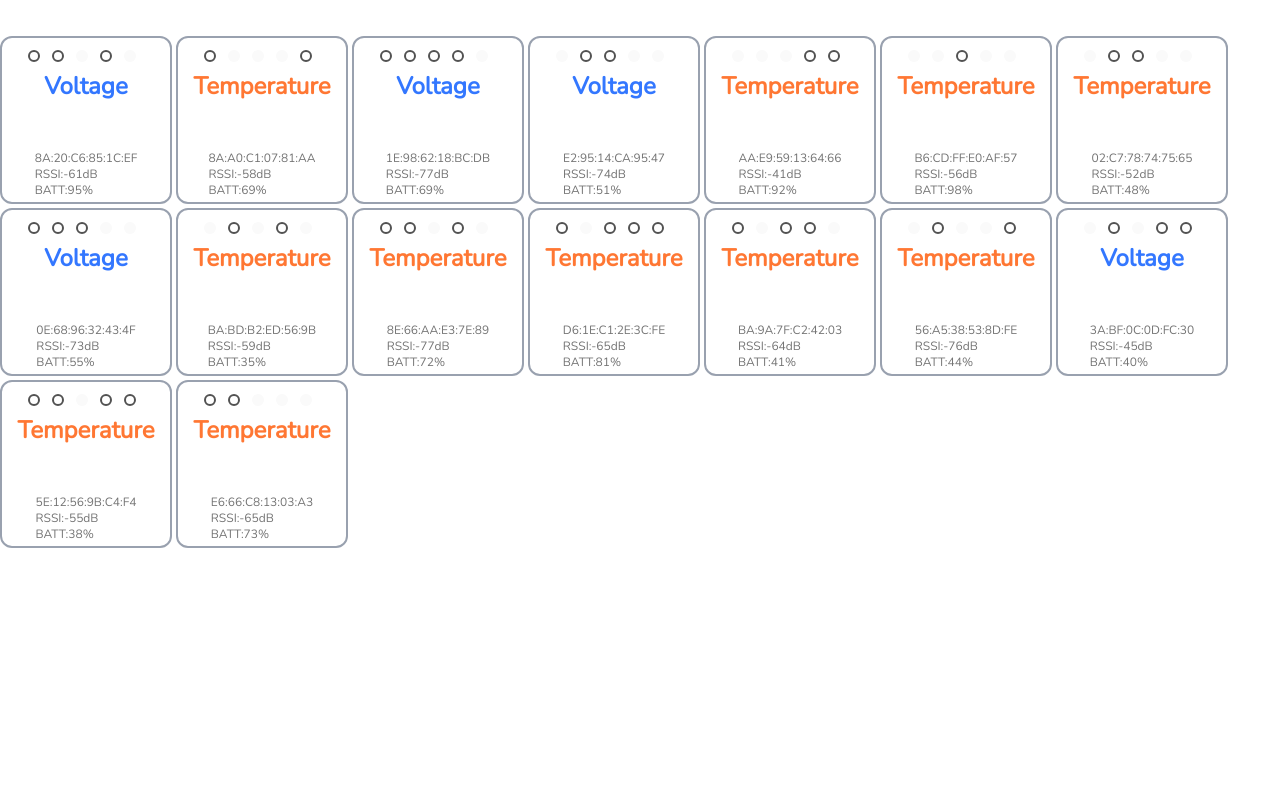
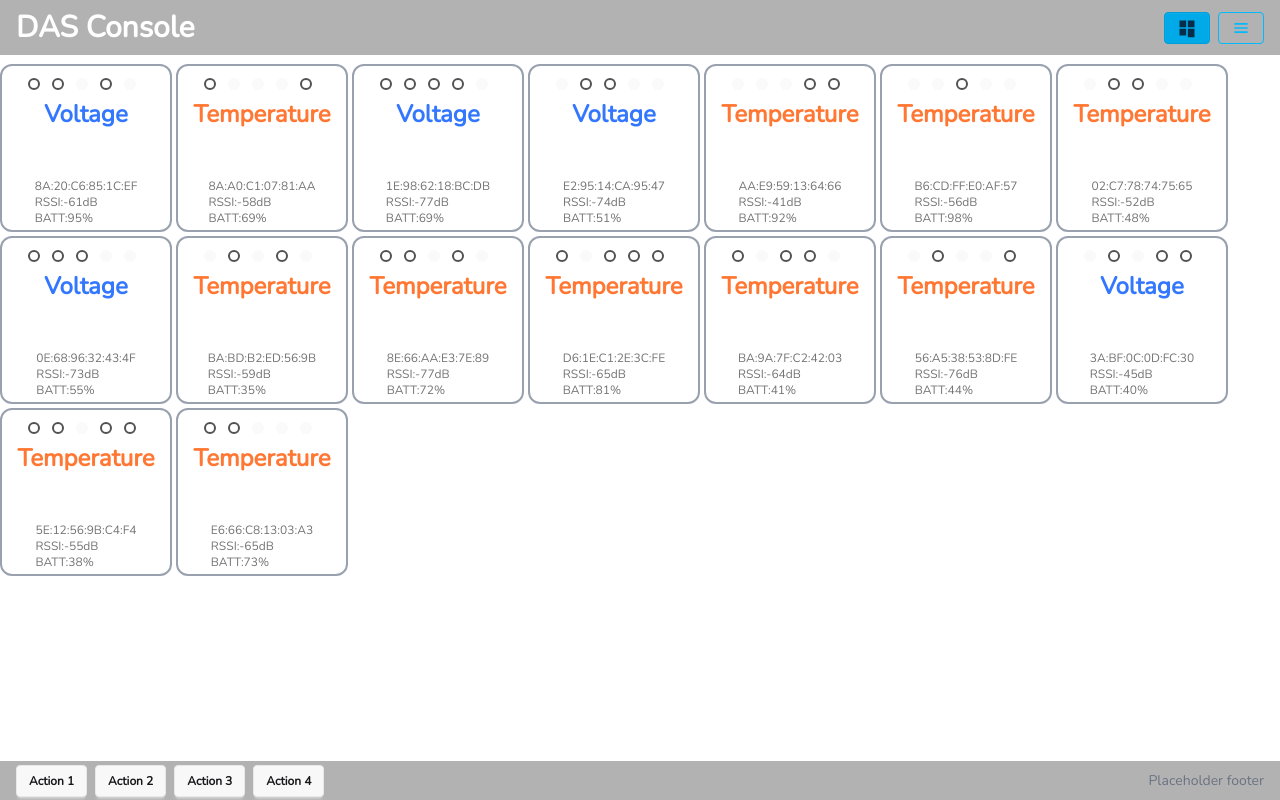
Before and after one commit to NicheHardware/DAS-app, a Svelte app in the folder frontend/: page / in a window 1280 px wide. Built offline with nearby package versions, Linux system fonts and the light colour scheme.

Commit message:
add grid view and more

```diff
--- a/frontend/src/App.svelte
+++ b/frontend/src/App.svelte
@@ -7,6 +7,8 @@
 	let showChart = false
 	const debugDataCount = 200
 	const debugNodeCount = 16
+	const headerStyle = "top-0 left-0 right-0 h-14"
+	const footerStyle = "bottom-0 left-0 right-0 h-10"
 
 	let nodes: TypeNode[] = Array.from({ length: debugNodeCount }, () =>
 		randomNode()
@@ -16,11 +18,83 @@
 	})
 </script>
 
-<main>
-	<h1 class="text-3xl font-bold">DAS Console</h1>
-	<div class="flex gap-1 flex-wrap" class:flex-col={showChart} class:flex-row={!showChart}>
-	{#each nodes as node}
-		<Node {node} />
-	{/each}
+<header
+	class={`fixed ${headerStyle} backdrop-blur-sm bg-black/30 border-b z-50 flex items-center px-4`}
+>
+	<div class="text-3xl font-bold">DAS Console</div>
+
+	<div class="ml-auto flex items-center gap-2">
+		<!-- Grid view button (active when showChart is false) -->
+		<button
+			class="btn btn-outline btn-info btn-sm"
+			aria-pressed={!showChart}
+			on:click={() => (showChart = false)}
+			title="Grid view"
+			class:btn-active={!showChart}
+		>
+			<!-- grid icon -->
+			<svg
+				xmlns="http://www.w3.org/2000/svg"
+				class="w-5 h-5"
+				viewBox="0 0 24 24"
+				fill="currentColor"
+				aria-hidden="true"
+			>
+				<path
+					d="M3 3h8v8H3V3zm10 0h8v8h-8V3zM3 13h8v8H3v-8zm10 10V13h8v10h-8z"
+				/>
+			</svg>
+			<span class="sr-only">Grid</span>
+		</button>
+
+		<!-- List / chart view button (active when showChart is true) -->
+		<button
+			class="btn btn-outline btn-info btn-sm"
+			aria-pressed={showChart}
+			on:click={() => (showChart = true)}
+			title="List / Chart view"
+			class:btn-active={showChart}
+		>
+			<!-- list icon -->
+			<svg
+				xmlns="http://www.w3.org/2000/svg"
+				class="w-5 h-5"
+				viewBox="0 0 24 24"
+				fill="currentColor"
+				aria-hidden="true"
+			>
+				<path d="M4 6h16v2H4V6zm0 5h16v2H4v-2zm0 5h16v2H4v-2z" />
+			</svg>
+			<span class="sr-only">List</span>
+		</button>
+	</div>
+</header>
+<div class={headerStyle}></div>
+<main class="my-2">
+	<div
+		class="flex gap-1 flex-wrap"
+		class:flex-col={showChart}
+		class:flex-row={!showChart}
+	>
+		{#each nodes as node}
+			<Node {node} {showChart} />
+		{/each}
 	</div>
 </main>
+<div class={footerStyle}></div>
+<footer
+	class={`fixed ${footerStyle} border-t z-40 backdrop-blur-sm bg-black/30 flex items-center px-4 gap-2`}
+>
+	<button class="btn btn-sm">Action 1</button>
+	<button class="btn btn-sm">Action 2</button>
+	<button class="btn btn-sm">Action 3</button>
+	<button class="btn btn-sm">Action 4</button>
+	<div class="ml-auto text-sm text-gray-500">Placeholder footer</div>
+</footer>
+
+<style>
+	:global(html) {
+		/* reserve the vertical scrollbar space so layout doesn't shift when content overflows */
+		overflow-y: scroll;
+	}
+</style>
```
Also changed, not shown: 1 other file (tests, documents, lock files or other folders).
